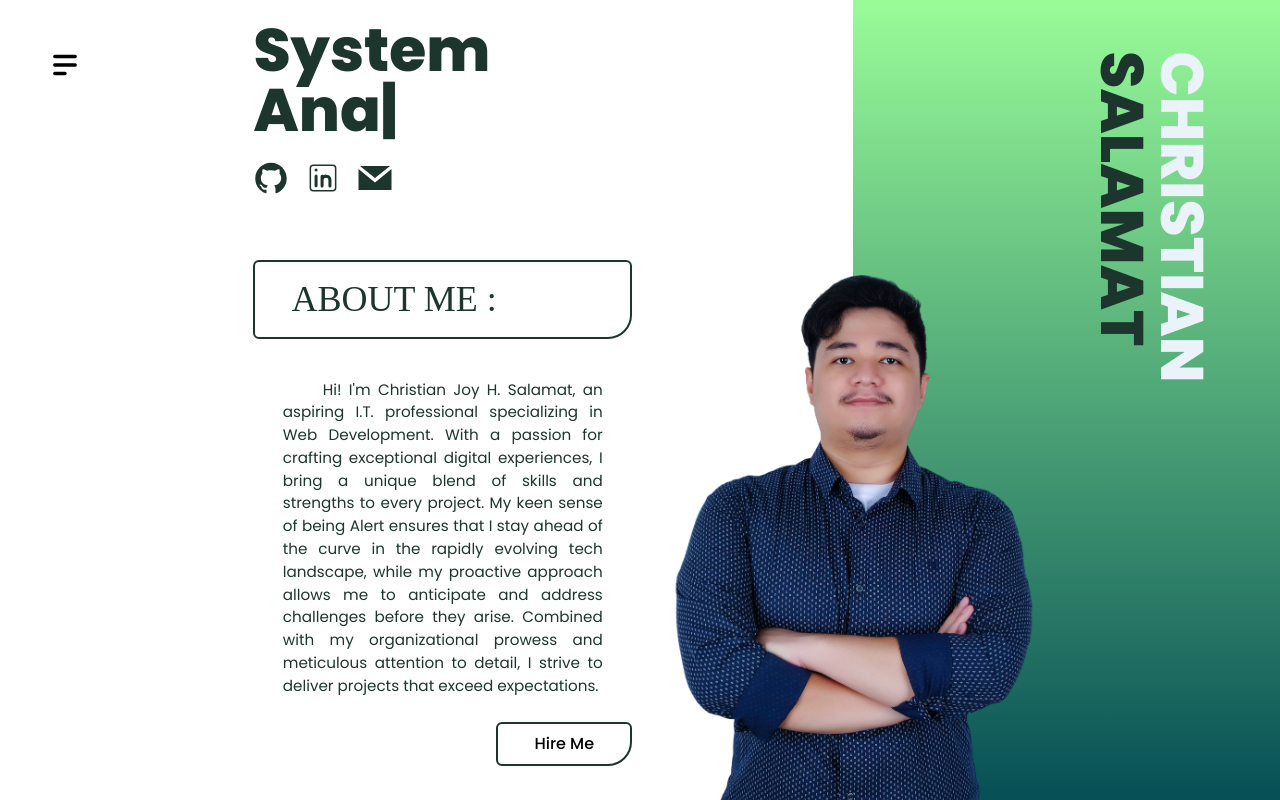
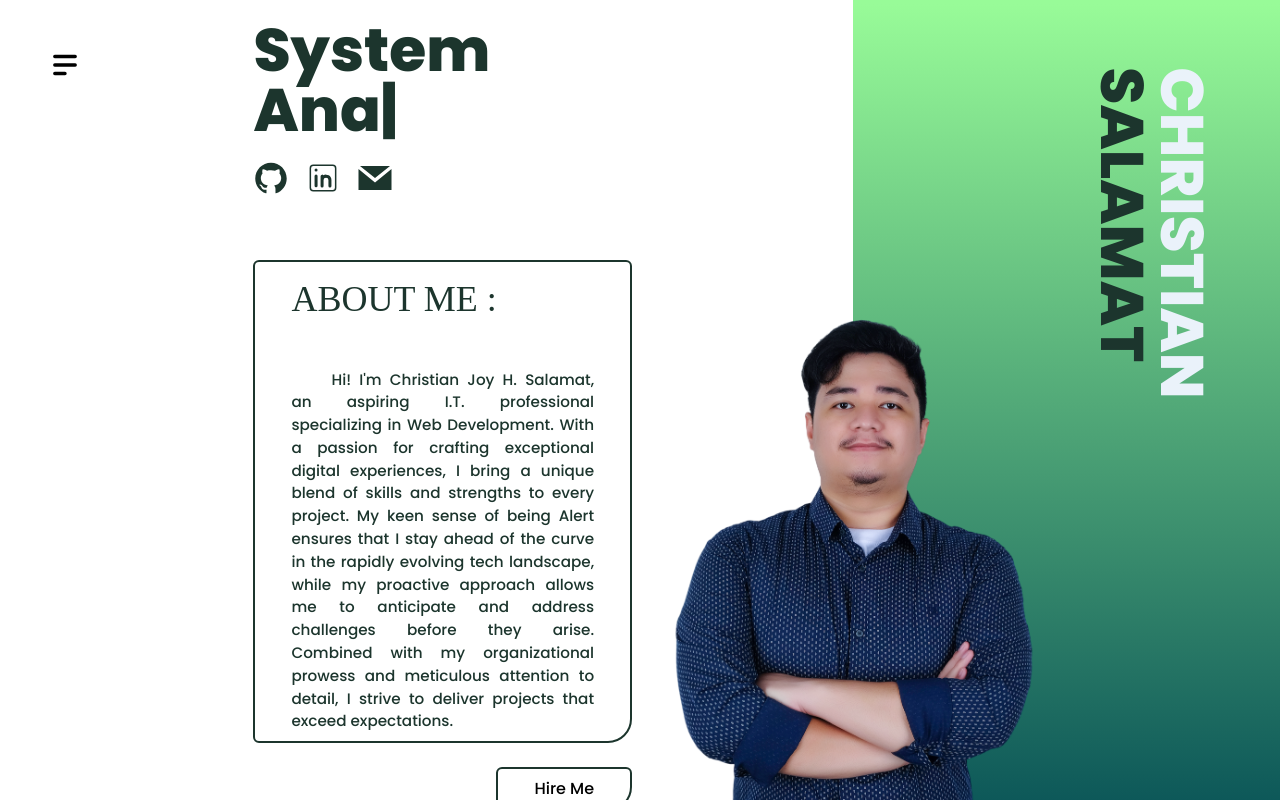
Before and after one commit to CJH-Salamat/CJHS_Portfolio, a React (Vite) app: page / in a window 1280 px wide. Shown: the top 800 px of the page. Built offline with nearby package versions, Linux system fonts and the light colour scheme; a web font is replaced by a local one.

Commit message:
Update Banner.jsx

```diff
--- a/src/components/Banner.jsx
+++ b/src/components/Banner.jsx
@@ -56,10 +56,10 @@ const Banner = () => {
 
           <br />
 
-          <div className="flex flex-col gap-10 lg:mt-10 mt-20">
+          <div className="btn bg-white flex flex-col gap-10 lg:mt-10 mt-20">
             <div
               data-aos="fade-down"
-              className={`btn bg-white flex justify-start gap-5`}
+              className={`flex justify-start gap-5`}
             >
               <h4>{Banner.AboutTitle}</h4>
 
```
